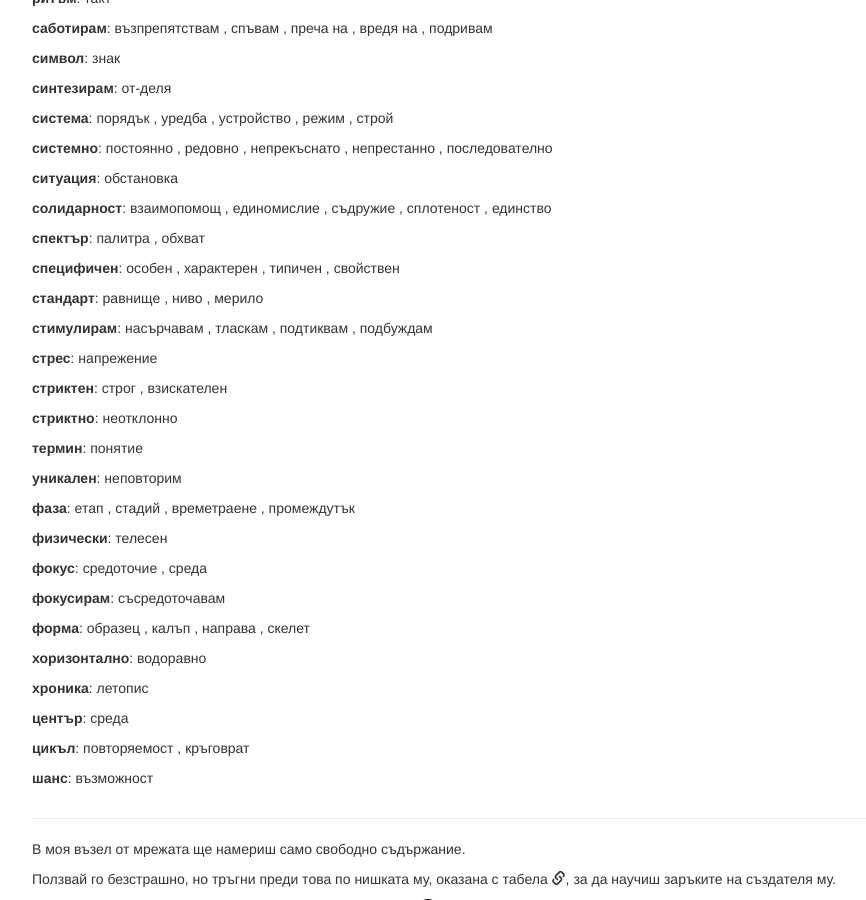
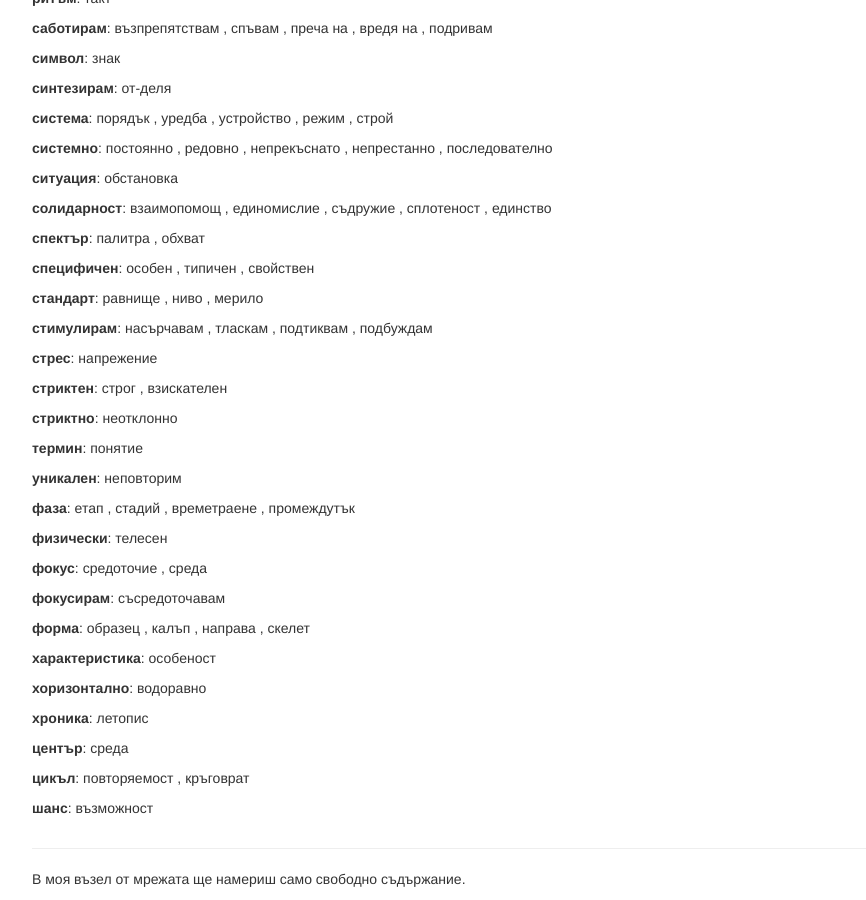
Before and after one commit to archri/hristos_site, a Jekyll site: the page built from dictionary_bulgarian_purity.html, in a window 1280 px wide and 900 px high, scrolled down 3564 px. Shown: the whole window, without its empty margins (38-904 px from the left). Built offline with Jekyll 4.4.1, drawn with Linux system fonts in a browser that asks for light colours; nearby versions of some CDN libraries.

Commit message:
added new pure words

```diff
--- a/_data/dictionaries/bulgarian/purity.yml
+++ b/_data/dictionaries/bulgarian/purity.yml
@@ -348,7 +348,6 @@
   - обхват
 специфичен:
   - особен
-  - характерен
   - типичен
   - свойствен
 стандарт:
@@ -382,6 +381,7 @@
   - калъп
   - направа
   - скелет
+характеристика: особеност
 хоризонтално:
   - водоравно
 хроника: летопис
```
